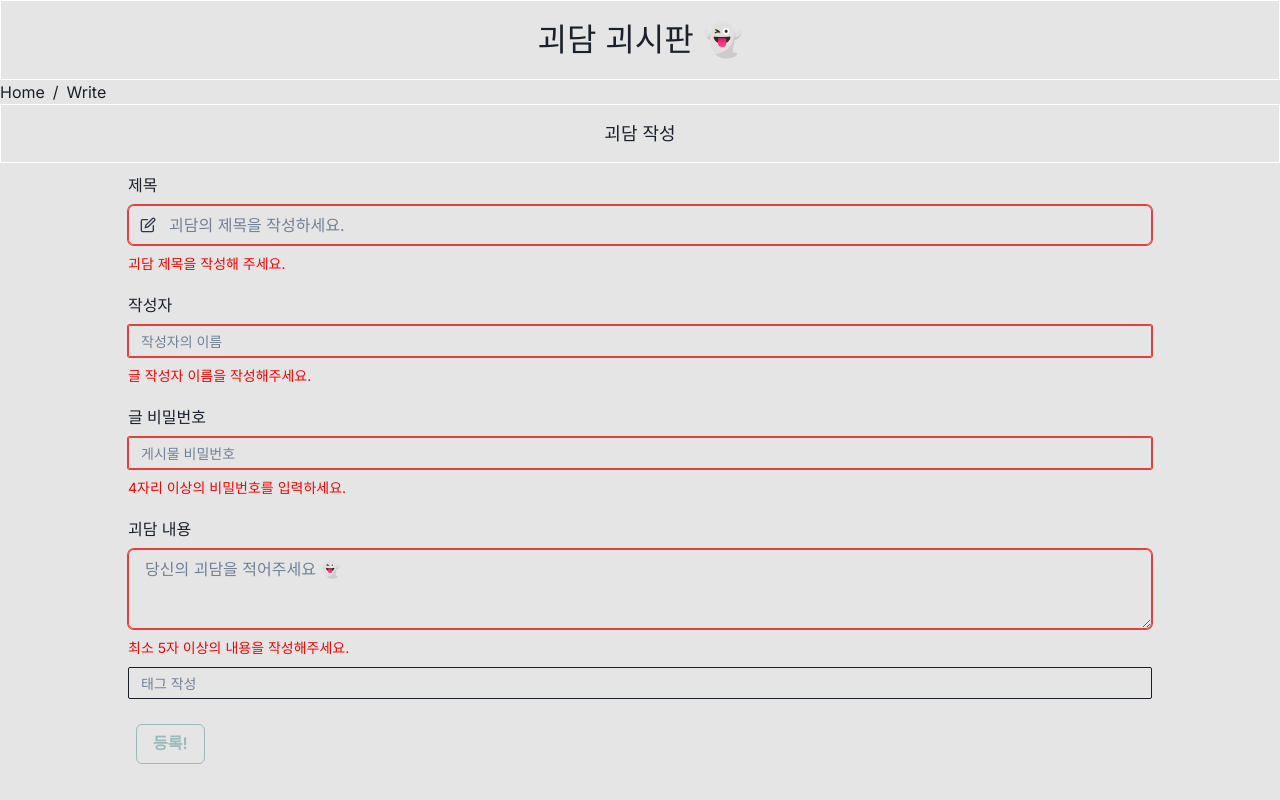
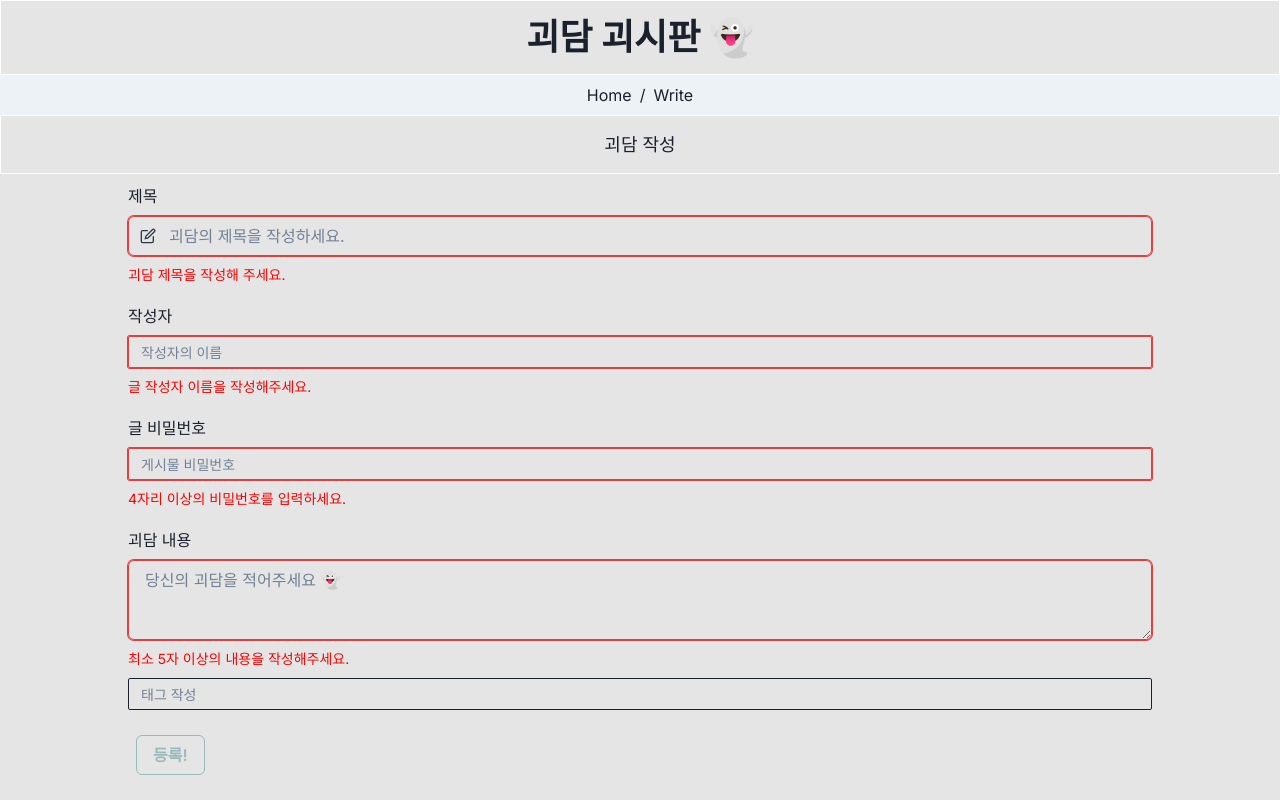
Before and after one commit to citron03/Ghost_Story_Board, a Next.js app in the folder client/: page /post in a window 1280 px wide. Built offline with nearby package versions, Linux system fonts and the light colour scheme.

Commit message:
navigation 스타일링

```diff
--- a/client/components/Navigation.tsx
+++ b/client/components/Navigation.tsx
@@ -1,19 +1,36 @@
-import { Breadcrumb, BreadcrumbItem } from "@chakra-ui/react";
+import {
+  Box,
+  Breadcrumb,
+  BreadcrumbItem,
+  BreadcrumbLink,
+  Heading,
+} from "@chakra-ui/react";
 import Link from "next/link";
 import styles from "./Navigation.module.css";
 
 export default function Navigation() {
   return (
-    <div>
-      <h1 className={styles.title}>괴담 괴시판 👻</h1>
-      <Breadcrumb>
+    <Box>
+      <Heading className={styles.title}>괴담 괴시판 👻</Heading>
+      <Breadcrumb
+        separator="/"
+        display="flex"
+        justifyContent="center"
+        alignItems="center"
+        backgroundColor="gray.100"
+        padding="2"
+      >
         <BreadcrumbItem>
-          <Link href="/">Home</Link>
+          <BreadcrumbLink as={Link} href="/">
+            Home
+          </BreadcrumbLink>
         </BreadcrumbItem>
         <BreadcrumbItem>
-          <Link href="/post">Write</Link>
+          <BreadcrumbLink as={Link} href="/post">
+            Write
+          </BreadcrumbLink>
         </BreadcrumbItem>
       </Breadcrumb>
-    </div>
+    </Box>
   );
 }
```
